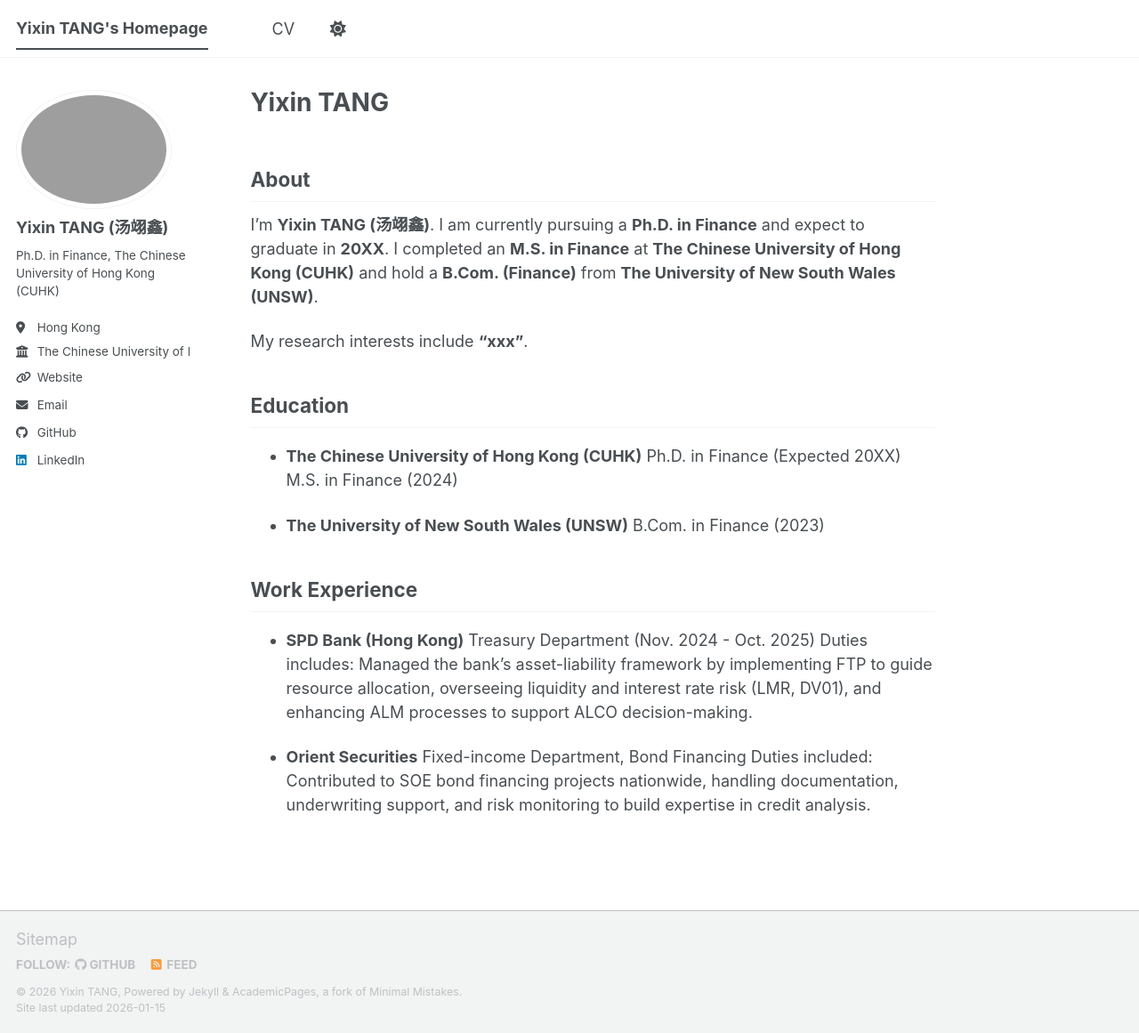
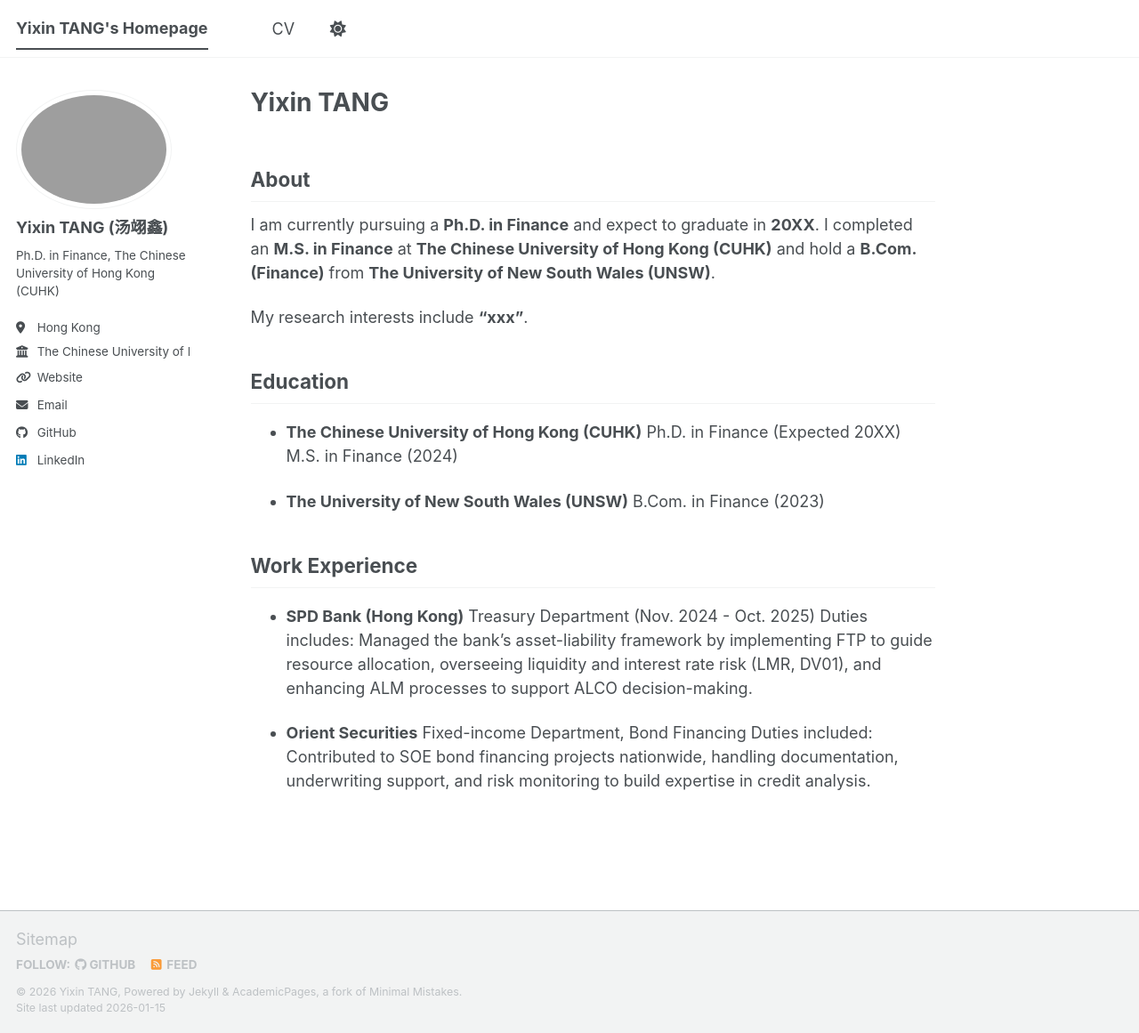
Before and after one commit to tyx0102/tyx0102.github.io, a Jekyll site: the page built from _pages/about.md, in a window 1280 px wide and 1161 px high. Shown: the whole window at 89% size. Built offline with Jekyll 4.4.1, drawn with Linux system fonts in a browser that asks for light colours; a script bundle is joined from its source files by our own code; library files that are not in the unit come from our copies.

Commit message:
Update about.md

```diff
--- a/_pages/about.md
+++ b/_pages/about.md
@@ -9,7 +9,7 @@
 
 About
 ------
-I’m **Yixin TANG (汤翊鑫)**. I am currently pursuing a **Ph.D. in Finance** and expect to graduate in **20XX**. I completed an **M.S. in Finance** at **The Chinese University of Hong Kong (CUHK)** and hold a **B.Com. (Finance)** from **The University of New South Wales (UNSW)**.
+I am currently pursuing a **Ph.D. in Finance** and expect to graduate in **20XX**. I completed an **M.S. in Finance** at **The Chinese University of Hong Kong (CUHK)** and hold a **B.Com. (Finance)** from **The University of New South Wales (UNSW)**.
 
 My research interests include **"xxx"**.
 
```
